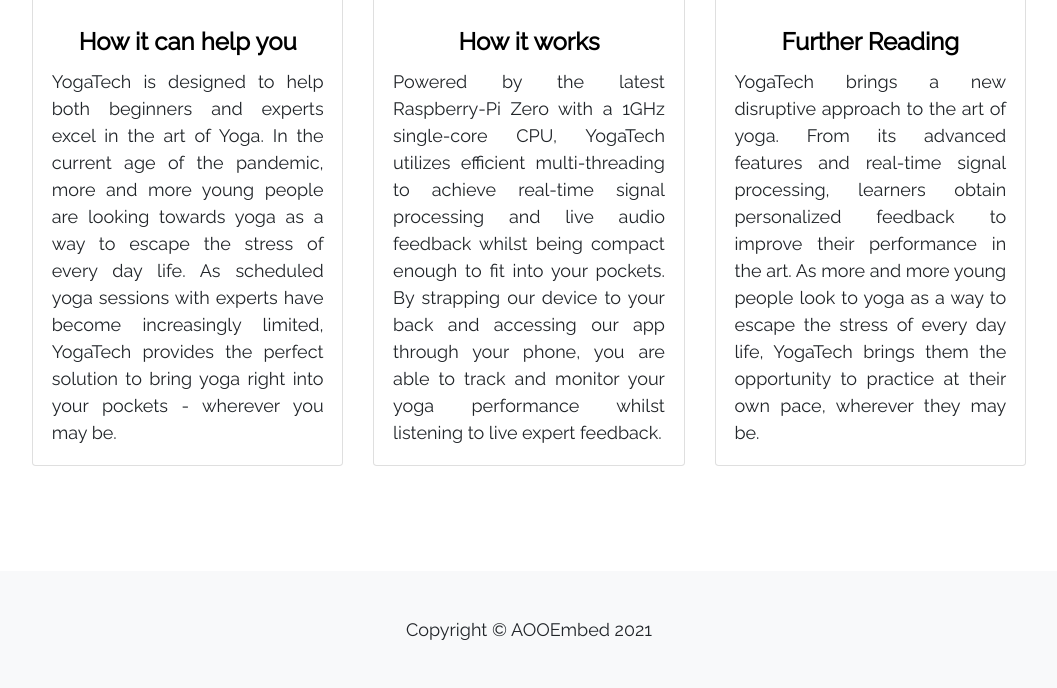
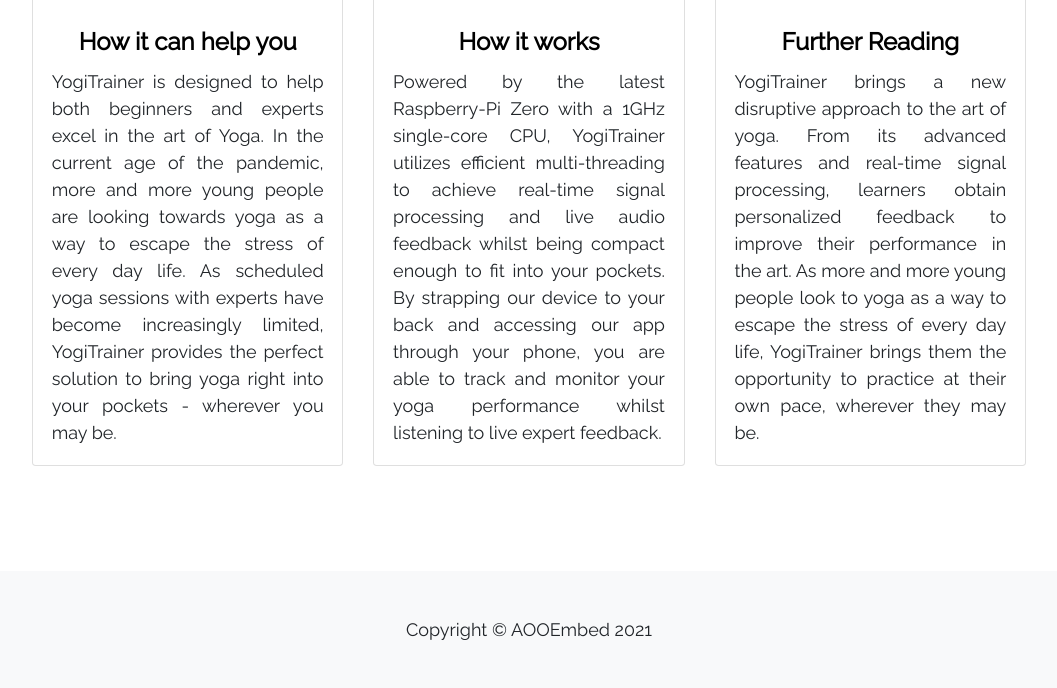
Before and after one commit to ArieArya/AOOEmbeddedWebsite, a Django app: page / in a window 1280 px wide. Shown: the part 3769-4457 px from the top of the page, without its empty margins (111-1168 px from the left). Run offline with Django 3.2, Linux system fonts and the light colour scheme; some libraries are stand-ins or nearby versions.

Commit message:
yogitrainer update

```diff
--- a/mysite/myapp/templates/card1.html
+++ b/mysite/myapp/templates/card1.html
@@ -10,7 +10,7 @@
   <meta name="description" content="">
   <meta name="author" content="">
 
-  <title>YogaTech</title>
+  <title>YogiTrainer</title>
 
   <!-- Bootstrap core CSS -->
   <link href="{% static 'vendor/bootstrap/css/bootstrap.min.css' %}" rel="stylesheet">
@@ -46,7 +46,7 @@
   <!-- Navigation -->
   <nav id="top-most-navbar" class="navbar navbar-expand-lg navbar-light fixed-top" style="width:100%;border:5px black;background-image: linear-gradient(180deg, #F8F8F8, #e3e1e1)">
     <div class="container">
-      <a class="navbar-brand ordinary-text navbar-font" href="/">YogaTech.</a>
+      <a class="navbar-brand ordinary-text navbar-font" href="/">YogiTrainer.</a>
       <a class="navbar-home" href="/"><img class="home-img" src="/static/img/home.PNG" alt="home"></a>
     </div>
   </nav>
@@ -72,7 +72,7 @@
         <center> How it can help you</center>
       </h1>
       <div class="box-medium-large ordinary-text" style="text-align:justify;">
-        As more and more people look to yoga as a way to escape the hustle and bustle of every day life, YogaTech provides a unique and disruptive solution that brings the knowledge of yoga experts
+        As more and more people look to yoga as a way to escape the hustle and bustle of every day life, YogiTrainer provides a unique and disruptive solution that brings the knowledge of yoga experts
         to the palms of your hands. By using our product, you can gain a deeper understanding and skill in the art wherever you may be and at your own pace. Our three main value propositions are:
         <b>convenience, experience, portability, and flexibility.</b>
       </div>
--- a/mysite/myapp/templates/card2.html
+++ b/mysite/myapp/templates/card2.html
@@ -10,7 +10,7 @@
   <meta name="description" content="">
   <meta name="author" content="">
 
-  <title>YogaTech</title>
+  <title>YogiTrainer</title>
 
   <!-- Bootstrap core CSS -->
   <link href="{% static 'vendor/bootstrap/css/bootstrap.min.css' %}" rel="stylesheet">
@@ -46,7 +46,7 @@
   <!-- Navigation -->
   <nav id="top-most-navbar" class="navbar navbar-expand-lg navbar-light fixed-top" style="width:100%;border:5px black;background-image: linear-gradient(180deg, #F8F8F8, #e3e1e1)">
     <div class="container">
-      <a class="navbar-brand ordinary-text navbar-font" href="/">YogaTech.</a>
+      <a class="navbar-brand ordinary-text navbar-font" href="/">YogiTrainer.</a>
       <a class="navbar-home" href="/"><img class="home-img" src="/static/img/home.PNG" alt="home"></a>
     </div>
   </nav>
@@ -72,7 +72,7 @@
         <center> How it works </center>
       </h1>
       <div class="box-medium-large ordinary-text" style="text-align:justify;">
-        YogaTech is built using the latest Raspberry-Pi Zero with a 1GHz single-core CPU. By designing the platform and software with multi-threading and concurrency in mind, a far
+        YogiTrainer is built using the latest Raspberry-Pi Zero with a 1GHz single-core CPU. By designing the platform and software with multi-threading and concurrency in mind, a far
         improved efficiency is achieved that enables real-time signal processing and live audio feedback. In addition, the Adafruit LIS3DH accelerometer is used to achieve accurate
         motion tracking of your yoga poses - which is then compared to optimal expert poses to assess your performance and give immediate personalized feedback.
       </div>
--- a/mysite/myapp/templates/card3.html
+++ b/mysite/myapp/templates/card3.html
@@ -10,7 +10,7 @@
   <meta name="description" content="">
   <meta name="author" content="">
 
-  <title>YogaTech</title>
+  <title>YogiTrainer</title>
 
   <!-- Bootstrap core CSS -->
   <link href="{% static 'vendor/bootstrap/css/bootstrap.min.css' %}" rel="stylesheet">
@@ -46,7 +46,7 @@
   <!-- Navigation -->
   <nav id="top-most-navbar" class="navbar navbar-expand-lg navbar-light fixed-top" style="width:100%;border:5px black;background-image: linear-gradient(180deg, #F8F8F8, #e3e1e1)">
     <div class="container">
-      <a class="navbar-brand ordinary-text navbar-font" href="/">YogaTech.</a>
+      <a class="navbar-brand ordinary-text navbar-font" href="/">YogiTrainer.</a>
       <a class="navbar-home" href="/"><img class="home-img" src="/static/img/home.PNG" alt="home"></a>
     </div>
   </nav>
@@ -73,7 +73,7 @@
       </h1>
     </div>
     <div class="box-medium-large ordinary-text" style="text-align:justify;" data-aos="fade-up">
-      YogaTech is an exciting and disruptive project built to help you learn yoga through the latest advancements in IoT. As this project is still on-going, we are more than excited for you
+      YogiTrainer is an exciting and disruptive project built to help you learn yoga through the latest advancements in IoT. As this project is still on-going, we are more than excited for you
       to follow our work. At the moment, you may follow our work through GitHub, and we will update you with any news in this section.
     </div>
     <p style="margin-bottom: 1cm"></p>
--- a/mysite/myapp/templates/index.html
+++ b/mysite/myapp/templates/index.html
@@ -6,10 +6,10 @@
 <head>
 
   <meta charset="utf-8">
-  <meta name="description" content="YogaTech">
+  <meta name="description" content="YogiTrainer">
   <meta name="viewport" content="width=device-width, initial-scale=1, shrink-to-fit=no">
 
-  <title>YogaTech</title>
+  <title>YogiTrainer</title>
 
   <!-- Bootstrap core CSS -->
   <link href="{% static 'vendor/bootstrap/css/bootstrap.min.css' %}" rel="stylesheet">
@@ -45,7 +45,7 @@
   <!-- Navigation -->
   <nav id="top-most-navbar" class="navbar navbar-expand-lg navbar-light fixed-top" style="width:100%;border:5px black;background-image: linear-gradient(180deg, #F8F8F8, #e3e1e1)">
     <div class="container">
-      <a class="navbar-brand ordinary-text navbar-font" href="/">YogaTech.</a>
+      <a class="navbar-brand ordinary-text navbar-font" href="/">YogiTrainer.</a>
       <a class="navbar-home" href="/"><img class="home-img" src="/static/img/home.PNG" alt="home"></a>
     </div>
   </nav>
@@ -96,12 +96,12 @@
     <p style="margin-bottom: 2cm"></p>
     <!-- Message Box -->
     <h1 class="my-4 font-1">
-      <center> YogaTech.
+      <center> YogiTrainer.
     </h1>
     <p style="margin-bottom: 1cm"></p>
     <div class="box-small video-box">
       <p class="ordinary-text" style="text-align:justify;">
-        Introducing YogaTech, a personal IoT Yoga instructor made to help you live life to the fullest through the art of Yoga. Its state of the art
+        Introducing YogiTrainer, a personal IoT Yoga instructor made to help you live life to the fullest through the art of Yoga. Its state of the art
         technology and real-time signal processing and voice instructor will guide you from a beginner to an expert in the comfort of your own home. We believe now,
         more than ever, that a calm mind and spirit will guide us through these unprecedented pandemic times.
       </p>
@@ -120,7 +120,7 @@
       <div class="col-sm-6" data-aos="fade-right" data-aos-duration="1000">
         <h2 class="my-4 font-3"> Extraordinary Performance </h2>
         <p class="card-text ordinary-text">
-          Powered by the latest Raspberry-Pi Zero with a 1GHz single-core CPU, YogaTech utilizes efficient multi-threading and concurrency to provide real-time signal processing
+          Powered by the latest Raspberry-Pi Zero with a 1GHz single-core CPU, YogiTrainer utilizes efficient multi-threading and concurrency to provide real-time signal processing
           and live audio feedback to you. Its powerful LIS3DH accelerometer is able to accurately trace your position and produce analytics of your performance that
           has been verified by industry experts. Further, by integrating our platform to mobile devices, you are able to carry the device wherever you'd like, whenever you'd like -
           so that you may take a break from the world around you and calm your mind. By giving you detailed feedback on your performance through the latest generation technology,
@@ -137,9 +137,9 @@
         <h2 class="my-4 font-3"> Flexibility and Portability </h2>
         <p class="card-text ordinary-text">
           During these unprecedented times amidst the pandemic, more and more people find themselves increasingly isolated without an opportunity to undertake supervised yoga lessons.
-          However, it seems like now they need it more than ever. This is why YogaTech brings portability and flexibility to our device - allowing yoga to be brought wherever you are,
+          However, it seems like now they need it more than ever. This is why YogiTrainer brings portability and flexibility to our device - allowing yoga to be brought wherever you are,
           and whenever you need it. By integrating our IoT platform with mobile devices, you are able to undertake machine-supervised yoga lessons with the highest quality feedback and
-          performance tracking. Wherever you are, at home, in the beach, in the park, in at the office - YogaTech will always be available for you.
+          performance tracking. Wherever you are, at home, in the beach, in the park, in at the office - YogiTrainer will always be available for you.
         </p>
       </div>
     </div>
@@ -149,9 +149,9 @@
       <div class="col-sm-6" data-aos="fade-right" data-aos-duration="1000" data-aos-delay="700">
         <h2 class="my-4 font-3"> The Perfect Yoga Partner </h2>
         <p class="card-text ordinary-text">
-          Carefully engineered with the latest generation IoT technology and advised by experts in the industry, YogaTech brings about a new disruptive solution to yoga classes in the
-          increasingly tech-driven age. By bringing expert advises right into your pockets, YogaTech allows you to harness the power of technology to advance your knowledge and performance
-          of the art - and most importantly, bring you all the benefits of yoga anywhere you go and whenever you need it. With live and real-time audio feedback, YogaTech is able to monitor
+          Carefully engineered with the latest generation IoT technology and advised by experts in the industry, YogiTrainer brings about a new disruptive solution to yoga classes in the
+          increasingly tech-driven age. By bringing expert advises right into your pockets, YogiTrainer allows you to harness the power of technology to advance your knowledge and performance
+          of the art - and most importantly, bring you all the benefits of yoga anywhere you go and whenever you need it. With live and real-time audio feedback, YogiTrainer is able to monitor
           your individual performance and provide immediate personalized feedback - something not available in traditional settings. With this personal yoga trainer, you may take yoga classes at your own
           pace, knowing that an expert is there by your side at all times.
         </p>
@@ -175,8 +175,8 @@
                 <a href="/card1" class="project-hyperlink font-3"><center>How it can help you</a>
               </h4>
               <p class="card-text ordinary-text">
-                YogaTech is designed to help both beginners and experts excel in the art of Yoga. In the current age of the pandemic, more and more young people are looking towards yoga
-                as a way to escape the stress of every day life. As scheduled yoga sessions with experts have become increasingly limited, YogaTech provides the perfect solution to bring
+                YogiTrainer is designed to help both beginners and experts excel in the art of Yoga. In the current age of the pandemic, more and more young people are looking towards yoga
+                as a way to escape the stress of every day life. As scheduled yoga sessions with experts have become increasingly limited, YogiTrainer provides the perfect solution to bring
                 yoga right into your pockets - wherever you may be.
               </p>
             </div>
@@ -190,7 +190,7 @@
                 <a href="/card2" class="project-hyperlink font-3"><center>How it works</a>
               </h4>
               <p class="card-text ordinary-text">
-                Powered by the latest Raspberry-Pi Zero with a 1GHz single-core CPU, YogaTech utilizes efficient multi-threading to achieve real-time signal processing and
+                Powered by the latest Raspberry-Pi Zero with a 1GHz single-core CPU, YogiTrainer utilizes efficient multi-threading to achieve real-time signal processing and
                 live audio feedback whilst being compact enough to fit into your pockets. By strapping our device to your back and accessing our app through your phone, you
                 are able to track and monitor your yoga performance whilst listening to live expert feedback.
               </p>
@@ -205,8 +205,8 @@
                 <a href="/card3" class="project-hyperlink font-3"><center>Further Reading</a>
               </h4>
               <p class="card-text ordinary-text">
-                YogaTech brings a new disruptive approach to the art of yoga. From its advanced features and real-time signal processing, learners obtain personalized feedback
-                to improve their performance in the art. As more and more young people look to yoga as a way to escape the stress of every day life, YogaTech brings them the
+                YogiTrainer brings a new disruptive approach to the art of yoga. From its advanced features and real-time signal processing, learners obtain personalized feedback
+                to improve their performance in the art. As more and more young people look to yoga as a way to escape the stress of every day life, YogiTrainer brings them the
                 opportunity to practice at their own pace, wherever they may be.
               </p>
             </div>
```
